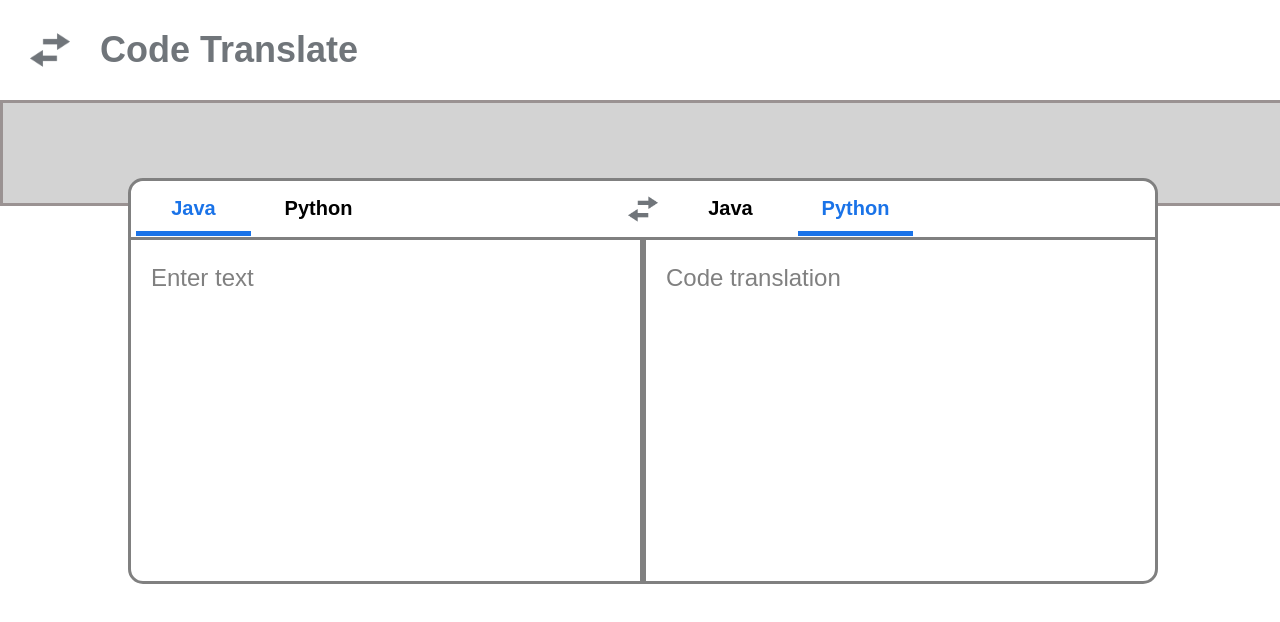
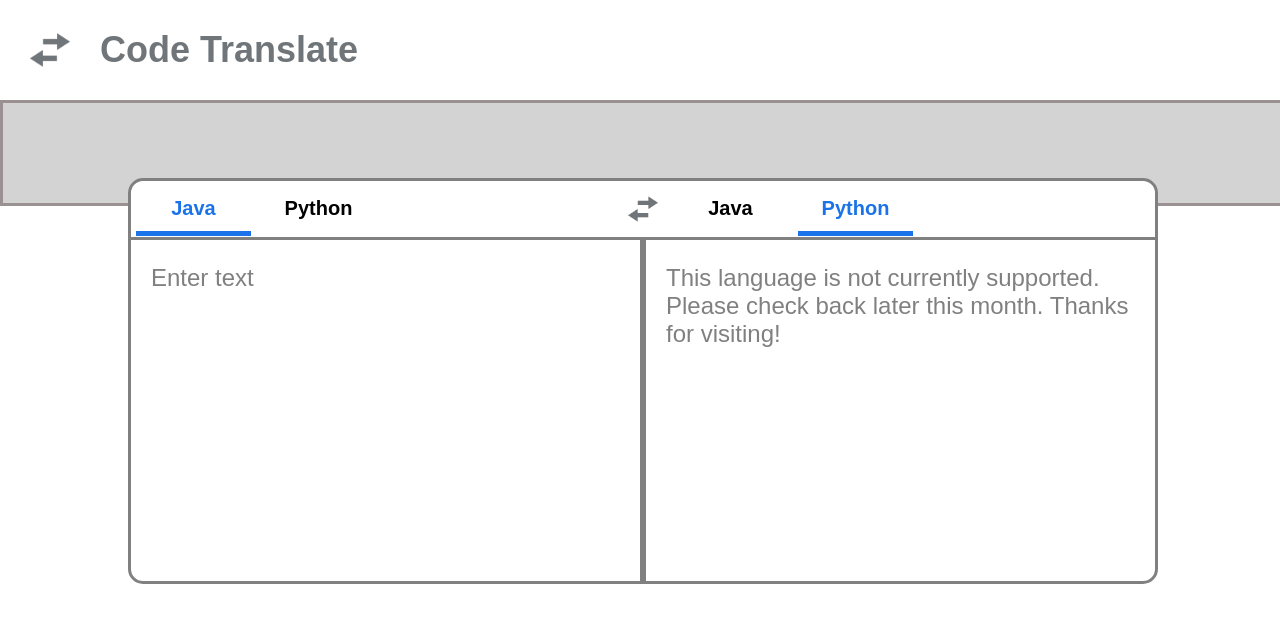
Before and after one commit to KevinH48264/code-translate, a React (Create React App) app: page / in a window 1280 px wide. Shown: the top 622 px of the page. Built offline with nearby package versions, Linux system fonts and the light colour scheme.

Commit message:
Added not supported irght now

```diff
--- a/src/components/TranslateBox/index.js
+++ b/src/components/TranslateBox/index.js
@@ -45,9 +45,10 @@ const TranslateBox = () => {
                     </TranslateBoxSub>
                     <TranslateBoxDivider />
                     <TranslateBoxSub>
-                        <p>Code translation</p>
+                        {/* <p>Code translation</p> */}
                         {/* <p>System.out.println("Hello World");</p> */}
                         {/* <p>You selected to translate to {tTo}.</p> */}
+                        <p>This language is not currently supported. Please check back later this month. Thanks for visiting!</p>
                     </TranslateBoxSub>
                 </TranslateBoxBar>
             </TranslateBoxInner>
```
Also changed, not shown: 1 other file (tests, documents, lock files or other folders).
